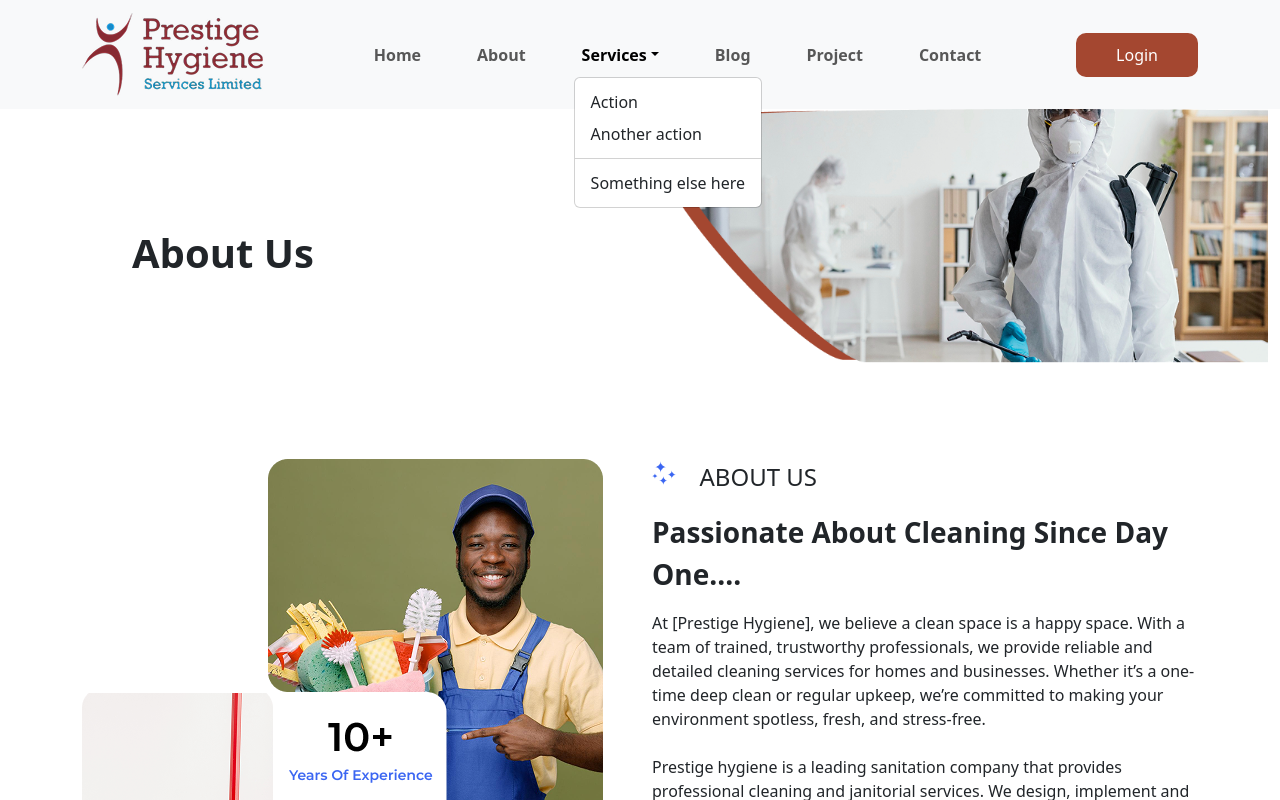
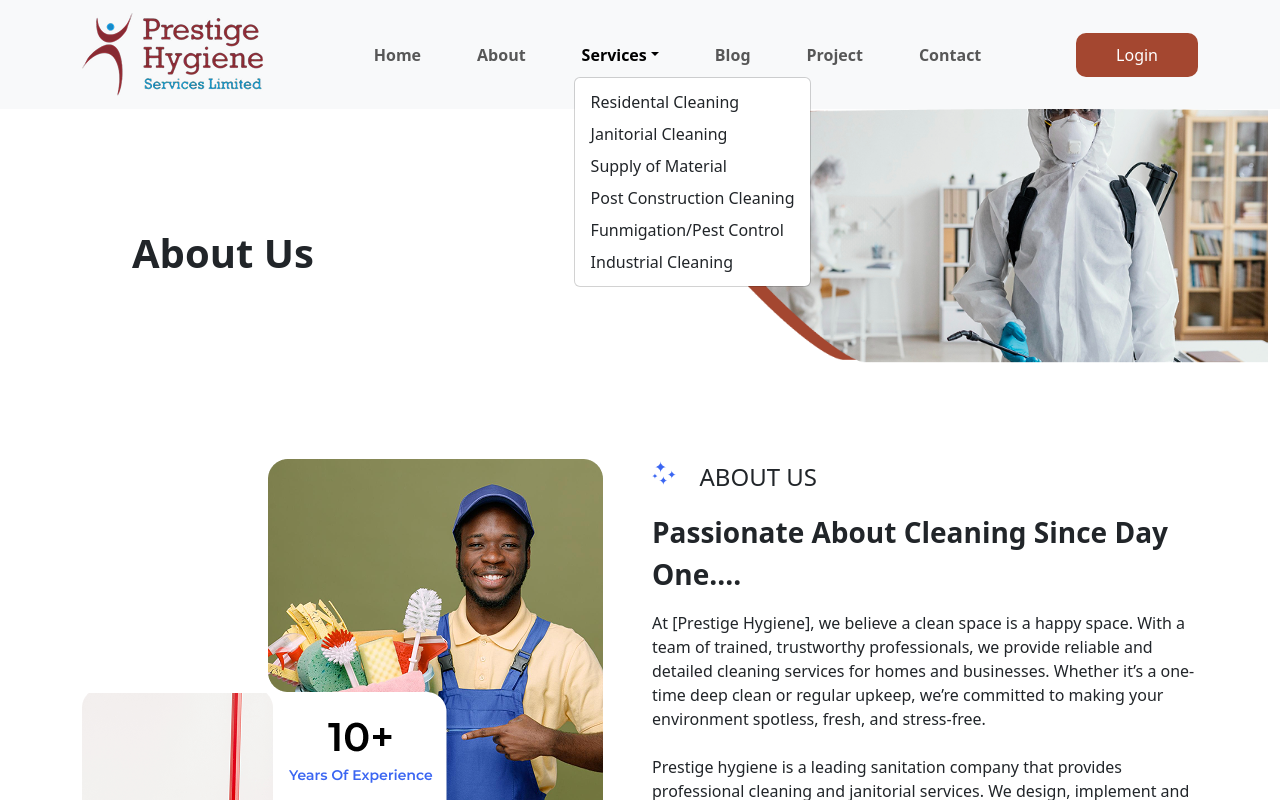
Before and after one commit to deehemjay/prestiege-, a React (Create React App) app: page /about in a window 1280 px wide. Both pictures are taken after a click on the button "Services". Shown: the top 800 px of the page. Built offline with nearby package versions, Linux system fonts and the light colour scheme.

Commit message:
first commit

```diff
--- a/package.json
+++ b/package.json
@@ -13,7 +13,7 @@
     "react-dom": "^19.1.1",
     "react-icons": "^5.5.0",
     "react-router-dom": "^7.8.2",
-    "react-scripts": "5.0.1",
+    "react-scripts": "^5.0.1",
     "web-vitals": "^2.1.4"
   },
   "scripts": {
--- a/src/App.js
+++ b/src/App.js
@@ -6,6 +6,12 @@ import About from './pages/Aboutpage/About';
 import Blog from './pages/Blogpage/Blog';
 import Contact from './pages/Contactpage/Contact';
 import Project from './pages/Projectpage/Project';
+import ResidentalCleaning from './pages/Residential Cleaning/ResidentalCleaning';
+import JanitorialCleaning from './pages/JanitorialCleaning/JanitorialCleaning';
+import SupplyofMaterial from './pages/SupplyofMaterial/SupplyofMaterial';
+import PostConstructionCleaning from './pages/PostConstructionCleaning/PostConstructionCleaning';
+import Funmigation from './pages/Funmigation/PestControl/Funmigation';
+import IndustrialCleaning from './pages/IndustrialCleaning/IndustrialCleaning';
 
 function App() {
   return (
@@ -17,6 +23,13 @@ function App() {
           <Route path='/blog' element={<Blog/> } />
           <Route path='/contact' element={<Contact/> } />
           <Route path='/project' element={<Project/> } />
+          <Route path='/residentialService' element={<ResidentalCleaning/> } />
+          <Route path='/janitorialService' element={<JanitorialCleaning/> } />
+          <Route path='/supplyService' element={<SupplyofMaterial/> } />
+          <Route path='/postConstructionService' element={<PostConstructionCleaning/> } />
+          <Route path='/funmigationService' element={<Funmigation/> } />
+          <Route path='/industrialService' element={<IndustrialCleaning/> } />
+
         </Routes>
       </Router>
     </>
--- a/src/components/Header.jsx
+++ b/src/components/Header.jsx
@@ -22,14 +22,12 @@ const Header = () => {
               <Nav.Link as={Link} to="/">Home</Nav.Link>
               <Nav.Link as={Link} to="/about">About</Nav.Link>
               <NavDropdown title="Services" id="navbarScrollingDropdown">
-                <NavDropdown.Item href="#action3">Action</NavDropdown.Item>
-                <NavDropdown.Item href="#action4">
-                  Another action
-                </NavDropdown.Item>
-                <NavDropdown.Divider />
-                <NavDropdown.Item href="#action5">
-                  Something else here
-                </NavDropdown.Item>
+                <NavDropdown.Item as={Link} to="/residentialService">Residental Cleaning</NavDropdown.Item>
+                <NavDropdown.Item as={Link} to="/janitorialService">Janitorial Cleaning</NavDropdown.Item>
+                <NavDropdown.Item as={Link} to="/supplyService">Supply of Material</NavDropdown.Item>
+                <NavDropdown.Item as={Link} to="/postConstructionService">Post Construction Cleaning</NavDropdown.Item>
+                <NavDropdown.Item as={Link} to="/funmigationService">Funmigation/Pest Control</NavDropdown.Item>
+                <NavDropdown.Item as={Link} to="/industrialService">Industrial Cleaning</NavDropdown.Item>
               </NavDropdown>
               <Nav.Link as={Link} to="/blog">Blog</Nav.Link>
               <Nav.Link as={Link} to="/project">Project</Nav.Link>
--- /dev/null
+++ b/src/pages/Funmigation/PestControl/Funmigation.jsx
@@ -0,0 +1,10 @@
+import React from 'react'
+import Header from '../../../components/Header'
+
+function Funmigation() {
+  return (
+    <Header/>
+  )
+}
+
+export default Funmigation
--- /dev/null
+++ b/src/pages/IndustrialCleaning/IndustrialCleaning.jsx
@@ -0,0 +1,10 @@
+import React from 'react'
+import Header from '../../components/Header'
+
+function IndustrialCleaning() {
+  return (
+    <Header/>
+  )
+}
+
+export default IndustrialCleaning
--- /dev/null
+++ b/src/pages/JanitorialCleaning/JanitorialCleaning.jsx
@@ -0,0 +1,10 @@
+import React from 'react'
+import Header from '../../components/Header'
+
+function JanitorialCleaning() {
+  return (
+    <Header/>
+  )
+}
+
+export default JanitorialCleaning
--- /dev/null
+++ b/src/pages/PostConstructionCleaning/PostConstructionCleaning.jsx
@@ -0,0 +1,10 @@
+import React from 'react'
+import Header from '../../components/Header'
+
+function PostConstructionCleaning() {
+  return (
+    <Header/>
+  )
+}
+
+export default PostConstructionCleaning
--- /dev/null
+++ b/src/pages/Residential Cleaning/ResidentalCleaning.jsx
@@ -0,0 +1,10 @@
+import React from 'react'
+import Header from '../../components/Header'
+
+function ResidentalCleaning() {
+  return (
+    <Header/>
+  )
+}
+
+export default ResidentalCleaning
--- /dev/null
+++ b/src/pages/SupplyofMaterial/SupplyofMaterial.jsx
@@ -0,0 +1,10 @@
+import React from 'react'
+import Header from '../../components/Header'
+
+function SupplyofMaterial() {
+  return (
+    <Header/>
+  )
+}
+
+export default SupplyofMaterial
```
Also changed, not shown: 1 other file (tests, documents, lock files or other folders).
